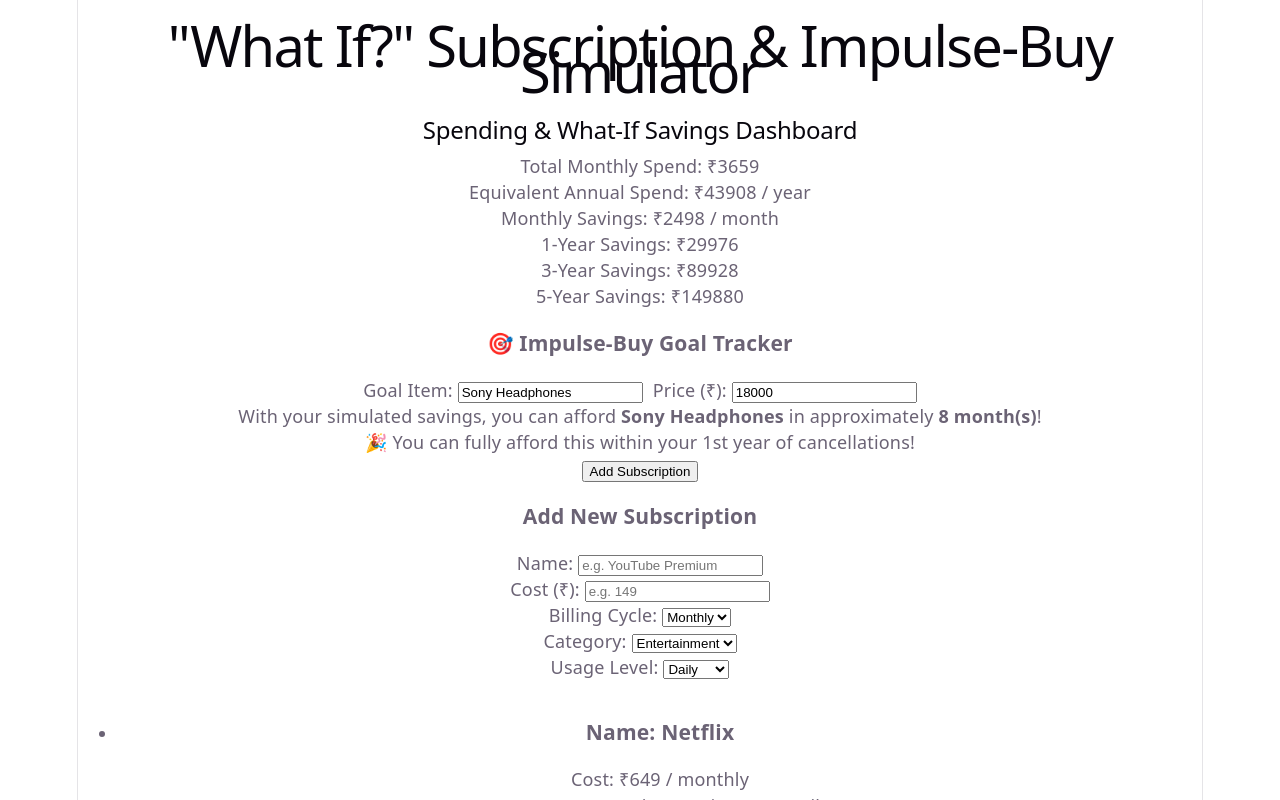
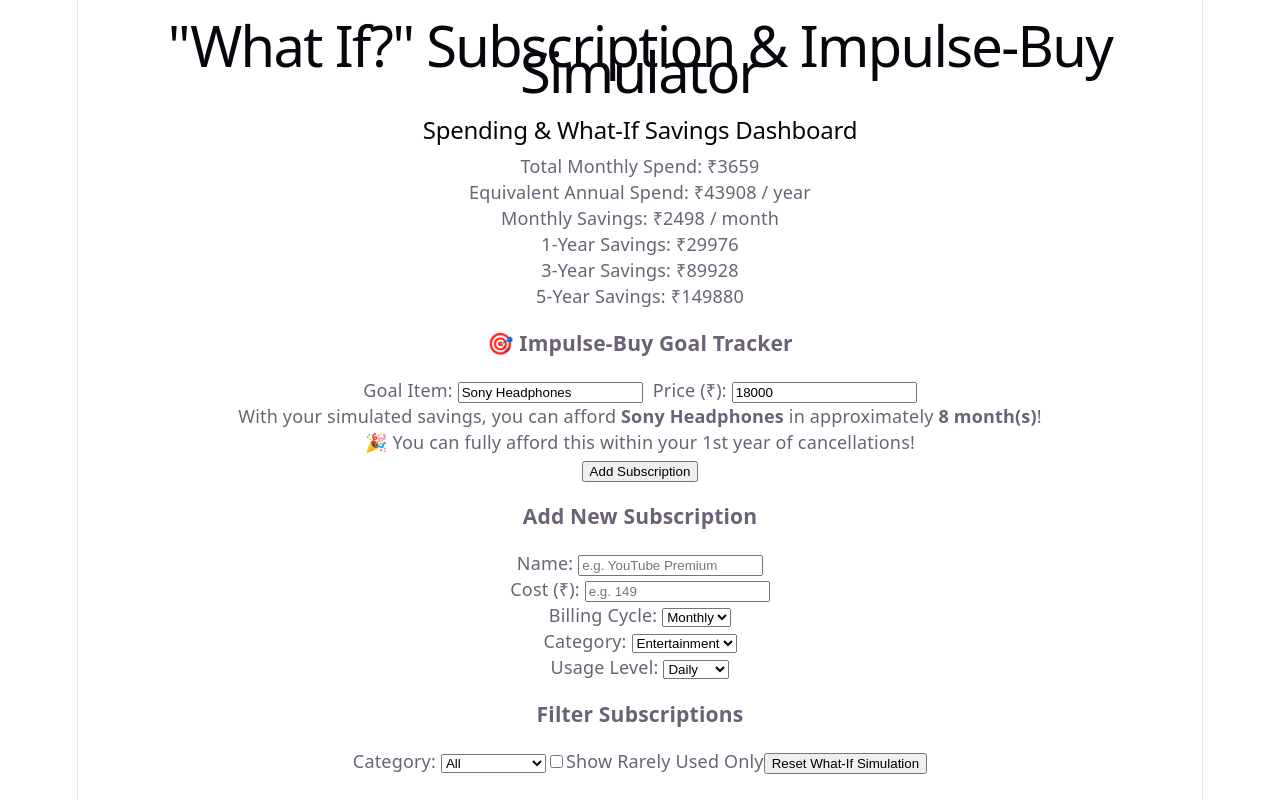
Before and after one commit to manishguptha188/what-if-simulator, a React (Vite) app: page / in a window 1280 px wide. Shown: the top 800 px of the page. Built offline with nearby package versions, Linux system fonts and the light colour scheme.

Commit message:
feat: add subscription filters and simulation reset

```diff
--- a/src/App.jsx
+++ b/src/App.jsx
@@ -4,11 +4,15 @@ import initialSubscriptions from './data/initialSubscriptions'
 import SubscriptionList from './components/SubscriptionList'
 import SavingsDashboard from './components/SavingsDashboard'
 import SubscriptionForm from './components/SubscriptionForm'
+import FilterControls from './components/FilterControls'
 
 
 
 function App() {
+
   const [subscriptions, setSubscriptions] = useState(initialSubscriptions);
+  const [selectedCategory, setSelectedCategory] = useState('All');
+  const [showRarelyUsedOnly, setShowRarelyUsedOnly] = useState(false);
   console.log("Subscriptions in state:", subscriptions);
 
   const handleToggleSimulate = (id) => {
@@ -33,16 +37,49 @@ const handleAddSubscription = (newSubData) => {
     simulateCancel: false,
   };
 
+
   setSubscriptions(subscriptions.concat(newSubscription));
 };
+
+
+const handleResetSimulation = () => {
+  const reset = subscriptions.map((sub) => ({
+    ...sub,
+    simulateCancel: false,
+  }));
+
+  setSubscriptions(reset);
+};
+const filteredSubscriptions = subscriptions.filter((sub) => {
+  const matchesCategory =
+    selectedCategory === 'All' || sub.category === selectedCategory;
+
+  const matchesUsage =
+    !showRarelyUsedOnly || sub.usage === 'Rarely';
+
+  return matchesCategory && matchesUsage;
+});
+
+
+
+
+
+
 
   return (
     <>
       <h1>"What If?" Subscription & Impulse-Buy Simulator</h1>
       <SavingsDashboard subscriptions={subscriptions} />
       <SubscriptionForm onAdd={handleAddSubscription} />
+      <FilterControls
+        selectedCategory={selectedCategory}
+        onCategoryChange={setSelectedCategory}
+        showRarelyUsedOnly={showRarelyUsedOnly}
+        onToggleRarelyUsed={setShowRarelyUsedOnly}
+        onResetSimulation={handleResetSimulation}
+      />
       <SubscriptionList
-        subscriptions={subscriptions}
+        subscriptions={filteredSubscriptions}
         onToggleSimulate={handleToggleSimulate}
         onDelete={handleDelete}
       />
--- /dev/null
+++ b/src/components/FilterControls.jsx
@@ -0,0 +1,49 @@
+function FilterControls({
+  selectedCategory,
+  onCategoryChange,
+  showRarelyUsedOnly,
+  onToggleRarelyUsed,
+  onResetSimulation,
+}) {
+  return (
+    <div>
+      <h3>Filter Subscriptions</h3>
+
+      {/* We'll add the controls here */}
+
+        <label>
+            Category:{' '}
+            <select
+              value={selectedCategory}
+              onChange={(e) => onCategoryChange(e.target.value)}
+            >
+              <option value="All">All</option>
+              <option value="Entertainment">Entertainment</option>
+              <option value="Productivity">Productivity</option>
+              <option value="Fitness">Fitness</option>
+              <option value="Education">Education</option>
+              <option value="Finance">Finance</option>
+              <option value="Other">Other</option>
+            </select>
+          </label>
+        <label>
+            <input
+              type="checkbox"
+                checked={showRarelyUsedOnly}
+                onChange={(e) => onToggleRarelyUsed(e.target.checked)}
+            />
+            Show Rarely Used Only
+          </label>
+          <button
+  type="button"
+  onClick={onResetSimulation}
+>
+  Reset What-If Simulation
+</button>
+
+
+    </div>
+  )
+}
+
+export default FilterControls
```
